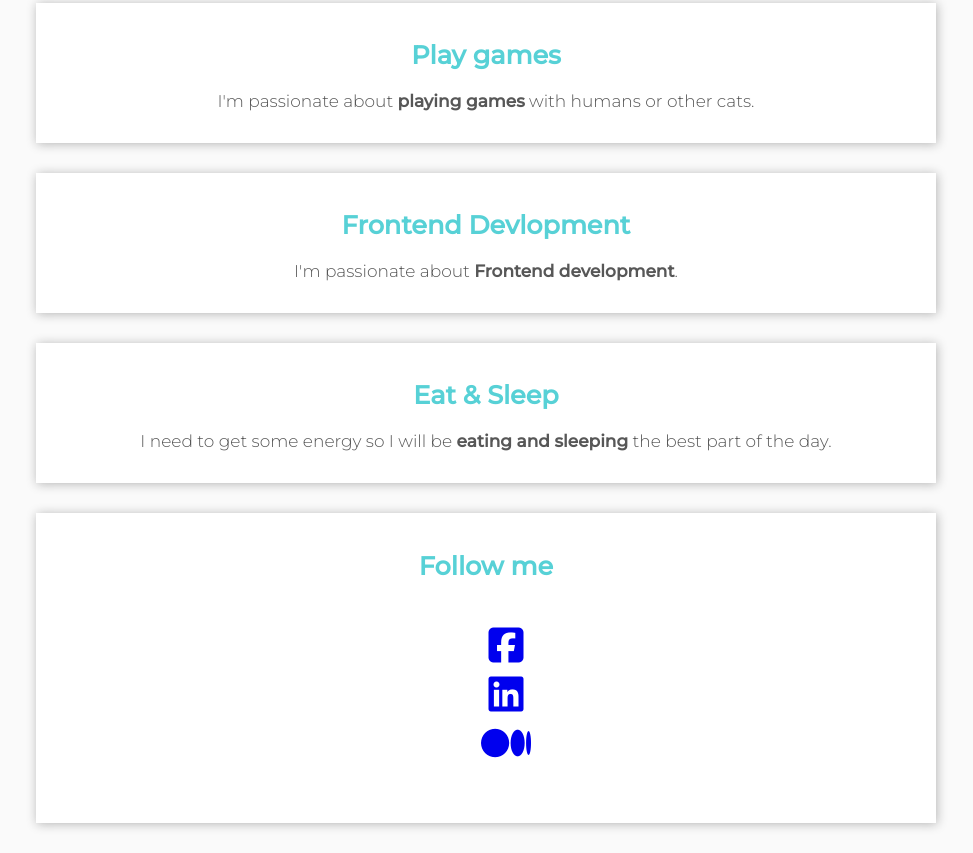
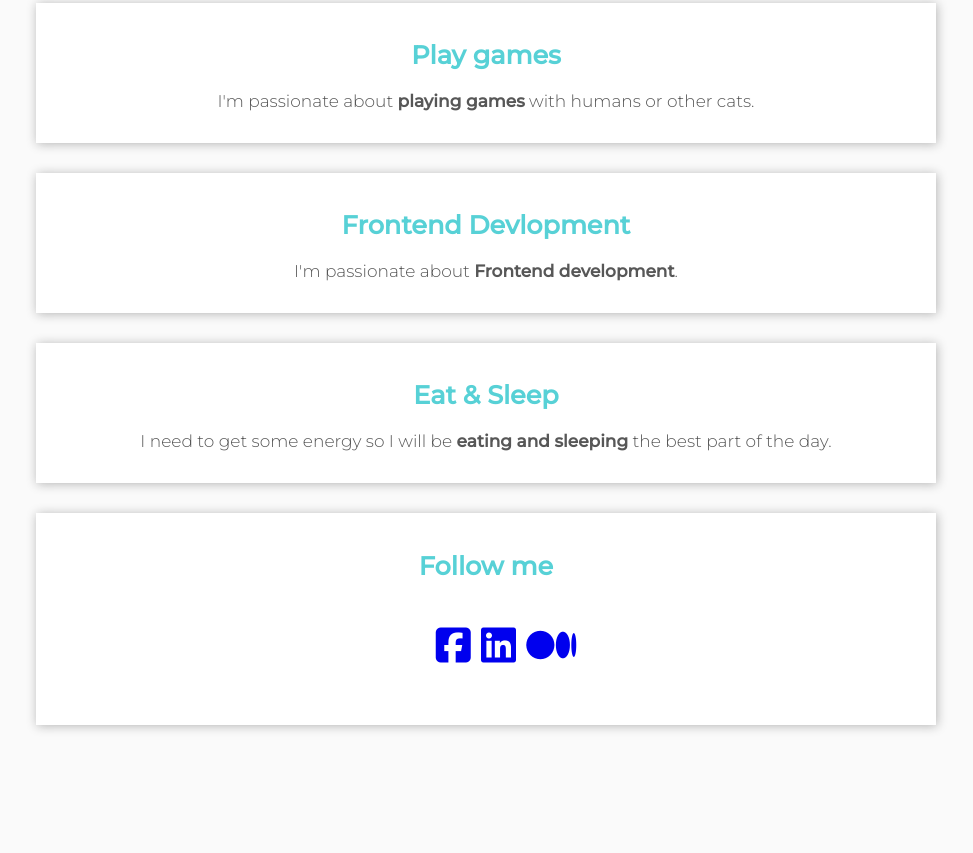
Before and after one commit to AmandineCourvallet/HTML-CSS-Training, a plain HTML site: page index.html in a window 1280 px wide. Shown: the part 423-1276 px from the top of the page, without its empty margins (154-1127 px from the left). After the commit the page ends 1178 px from the top, so only its background shows below. Drawn offline with Linux system fonts and the light colour scheme.

Commit message:
Add files via upload

```diff
--- a/index.html
+++ b/index.html
@@ -38,18 +38,18 @@
 
 			<div class="card">
 				<h2>Follow me</h2>
-				<ul class="contact-list .contact-list-item">
-  					<li>
+				<ul class="contact-list">
+  					<li class="contact-list-item">
   						<a href="https://www.facebook.com/">
           					<i class="fab fa-facebook-square"></i>
-          				</a
+          				</a>
           			</li>
-          			<li>
+          			<li class="contact-list-item">
           				<a href="https://www.linkedin.com/">
           					<i class="fab fa-linkedin"></i>
           				</a>
           			</li>
-          			<li>
+          			<li class="contact-list-item">
           				<a href="https://medium.com/">
           					<i class="fab fa-medium"></i>
           				</a>
--- a/style.css
+++ b/style.css
@@ -18,6 +18,10 @@
  h2 {
  	color: #57d1d6;
 
+  }
+
+  a{
+ 	text-decoration: none;
   }
 
 #btn-contact{
@@ -59,7 +63,7 @@
 }
 
 .contact-list-item{
-	display: block;
+	display: inline;
 	font-size: 40px;
 }
 
```
